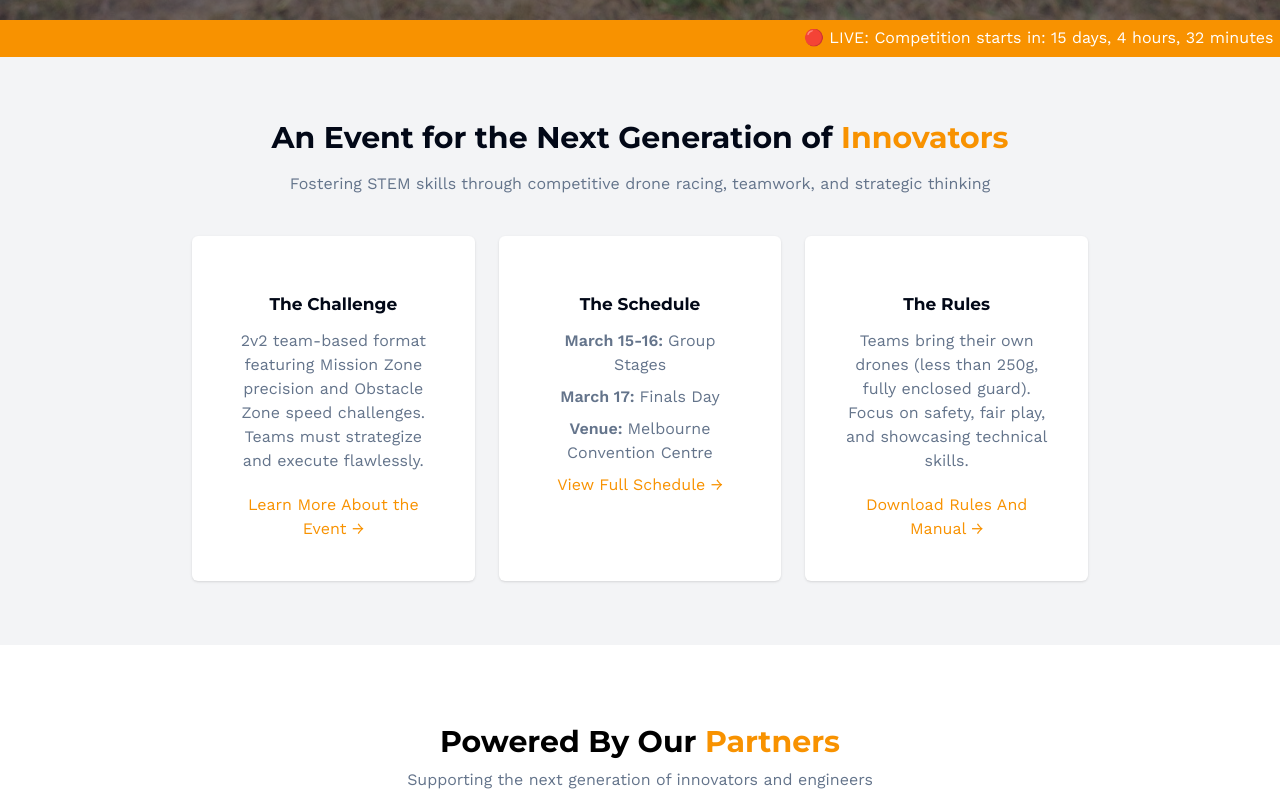
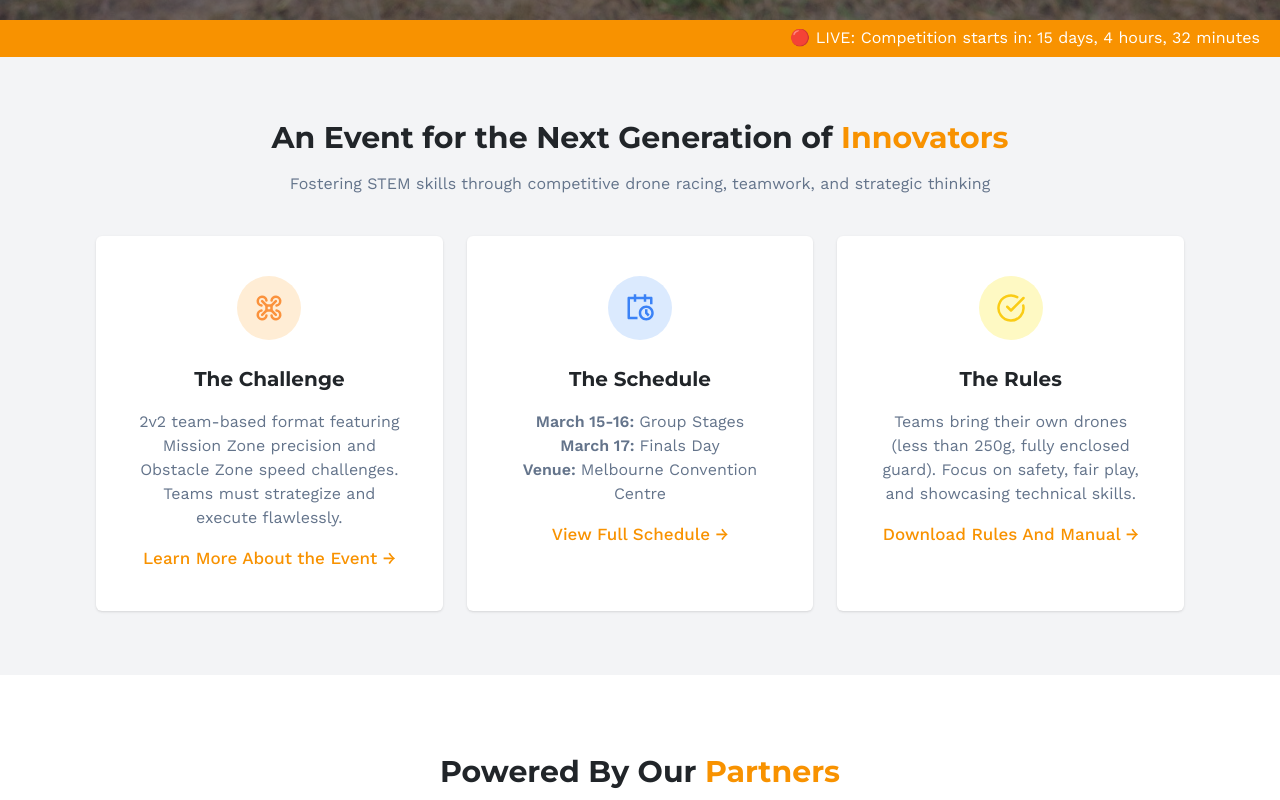
Before and after one commit to codersforcauses/Robodrone, a Next.js app in the folder client/: page / in a window 1280 px wide. Shown: the part 780-1580 px from the top of the page. Built offline with nearby package versions, Linux system fonts and the light colour scheme; no server answers.

Commit message:
Added card icons, adjusted card & btn styles

```diff
--- a/client/src/pages/index.tsx
+++ b/client/src/pages/index.tsx
@@ -1,6 +1,8 @@
 import Image from "next/image";
 import { useState } from "react";
+import { LuCircleCheckBig } from "react-icons/lu";
 import { RiCalendarScheduleLine } from "react-icons/ri";
+import { TbDrone } from "react-icons/tb";
 
 import { usePings } from "@/hooks/pings";
 
@@ -11,7 +13,6 @@ export default function Home() {
   });
 
   return (
-    /* trying to create hero section between nav bar and running add*/
     <main>
       <section
         className="relative flex min-h-screen items-center justify-center bg-cover bg-center px-4 text-center text-white"
@@ -19,8 +20,6 @@ export default function Home() {
       >
         <div className="absolute inset-0 z-0 bg-gray-900/50"></div>
         <div className="relative z-20 max-w-4xl space-y-6">
-          {" "}
-          {/* space-y-6 rounded-lg bg-black/50 p-8   semi-tranparent background with vertical space between sub-elements of 24px */}
           <h1 className="font-fugazone text-4xl md:text-7xl">
             WHERE SKILL, SPEED, AND{" "}
             <span className="text-primary">STRATEGY</span> TAKE FLIGHT
@@ -31,12 +30,8 @@ export default function Home() {
           <h3 className="body-sm md:text-xl">FTF Obstacle Challenge</h3>
           <div className="flex flex-col justify-center gap-4 md:flex-row">
             {/*flex-col to stack on small screen and md:flex-row for med screens*/}
-            <button className="caption rounded-md bg-primary px-5 py-3 font-semibold text-white transition duration-300 ease-in-out hover:scale-105 hover:opacity-90 hover:saturate-100">
-              View Leaderboard
-            </button>
-            <button className="caption rounded-md bg-primary px-5 py-3 font-semibold text-white transition duration-300 ease-in-out hover:scale-105 hover:opacity-90 hover:saturate-100">
-              See The Schedule
-            </button>
+            <button className="btn-secondary">View Leaderboard</button>
+            <button className="btn-secondary">See The Schedule</button>
           </div>
         </div>
       </section>
@@ -61,11 +56,9 @@ export default function Home() {
         </div>
       </div>
 
-      {/* 3 cards is a separate sections because of my difficulties animating runnig add inside the section, prob because of cente text */}
+      {/* 3 cards */}
       <section className="flex flex-col justify-center bg-background bg-gray-100 px-6 py-16 text-center text-foreground dark:bg-muted">
-        {/* Horizontal padding is 1.5rem, vertical padding is 4rem, span help to give 'inovators' different color */}
-        {/* Should I make running adds and 3 cards separate sections? Horizontal padding is 1.5rem, vertical padding is 4rem, span help to give 'inovators' different color */}
-        <h2 className="subtitle primary mb-4 text-4xl">
+        <h2 className="subtitle mb-4 text-4xl text-dark">
           An Event for the Next Generation of{" "}
           <span className="text-primary">Innovators</span>
         </h2>
@@ -74,56 +67,56 @@ export default function Home() {
           strategic thinking
         </p>
         {/*Using grid layout to have thre containers, one for each square*/}
-        <div className="mx-auto grid max-w-4xl grid-cols-1 gap-6 md:grid-cols-3">
+        <div className="mx-auto grid max-w-[68rem] grid-cols-1 gap-6 md:grid-cols-3">
           {/*stacking vertically 1 card at the time on smaller screens and centering the grid */}
-          <div className="w-full max-w-sm rounded-md bg-white p-10 shadow">
-            <div className="mb-4 text-primary">
-              <span className="text-4xl"></span>
+          <div className="landing-card">
+            <div className="card-icon bg-orange-100 text-orange-400">
+              <TbDrone size={30} />
             </div>
-            <h3 className="card-heading mb-3">The Challenge</h3>
-            <p className="caption mb-5 text-muted-foreground">
+            <h3 className="card-heading">The Challenge</h3>
+            <p className="caption text-muted-foreground">
               2v2 team-based format featuring Mission Zone precision and
               Obstacle Zone speed challenges. Teams must strategize and execute
               flawlessly.
             </p>
-            <a href="#" className="caption mb-5 text-primary">
+            <a href="#" className="body-sm text-primary">
               Learn More About the Event →
             </a>
           </div>
-          <div className="w-full max-w-sm rounded-md bg-white p-10 shadow">
-            <div className="mb-4 text-primary">
-              <span className="text-4xl"></span>
+
+          <div className="landing-card">
+            <div className="card-icon bg-blue-100 text-blue-500">
+              <RiCalendarScheduleLine size={30} />
             </div>
-            {/* <RiCalendarScheduleLine size={30} /> */}
-            <h3 className="card-heading mb-3">The Schedule</h3>
+            <h3 className="card-heading">The Schedule</h3>
             <div>
-              <p className="caption mb-2 text-muted-foreground">
+              <p className="caption text-muted-foreground">
                 <span className="font-semibold">March 15-16: </span>Group Stages
               </p>
-              <p className="caption mb-2 text-muted-foreground">
+              <p className="caption text-muted-foreground">
                 <span className="font-semibold">March 17: </span>Finals Day
               </p>
-              <p className="caption mb-2 text-muted-foreground">
+              <p className="caption text-muted-foreground">
                 <span className="font-semibold">Venue: </span>Melbourne
                 Convention Centre
               </p>
             </div>
-
-            <a href="#" className="caption mb-5 text-primary">
+            <a href="#" className="body-sm mb-5 text-primary">
               View Full Schedule →
             </a>
           </div>
-          <div className="w-full max-w-sm rounded-md bg-white p-10 shadow">
-            <div className="mb-4 text-primary">
-              <span className="text-4xl"></span>
+
+          <div className="landing-card">
+            <div className="card-icon bg-yellow-100 text-yellow-400">
+              <LuCircleCheckBig size={30} />
             </div>
-            <h3 className="card-heading mb-3">The Rules</h3>
-            <p className="caption mb-5 text-muted-foreground">
+            <h3 className="card-heading">The Rules</h3>
+            <p className="caption text-muted-foreground">
               Teams bring their own drones (less than 250g, fully enclosed
               guard). Focus on safety, fair play, and showcasing technical
               skills.
             </p>
-            <a href="#" className="caption mb-5 text-primary">
+            <a href="#" className="body-sm text-primary">
               Download Rules And Manual →
             </a>
           </div>
@@ -131,7 +124,7 @@ export default function Home() {
       </section>
 
       <section className="bg-white px-6 py-20 text-center">
-        <h2 className="subtitle mb-2">
+        <h2 className="subtitle mb-2 text-dark">
           Powered By Our <span className="text-primary">Partners</span>
         </h2>
         <p className="caption mb-12 text-muted-foreground">
--- a/client/src/styles/globals.css
+++ b/client/src/styles/globals.css
@@ -107,7 +107,7 @@
   }
 
   .card-heading {
-    @apply font-montserrat text-[17px] font-bold;
+    @apply font-montserrat text-[20px] font-bold text-dark;
   }
   .title-large {
     @apply font-montserrat text-[60px] font-semibold leading-[1em];
@@ -139,3 +139,18 @@
     @apply font-worksans text-[16px] font-normal;
   }
 }
+
+@layer components {
+  .card-icon {
+    @apply flex justify-center items-center w-16 h-16 rounded-full mb-2
+  }
+  .btn-secondary {
+    @apply body-sm rounded-md border-2 border-transparent bg-primary px-5 py-2 text-light transition duration-300;
+  }
+  .btn-secondary:hover {
+    @apply border-primary bg-transparent text-primary;
+  }
+  .landing-card {
+    @apply flex flex-col items-center gap-4 w-full max-w-sm rounded-md bg-white p-10 shadow transition duration-200 hover:shadow-lg;
+  }
+}
```
